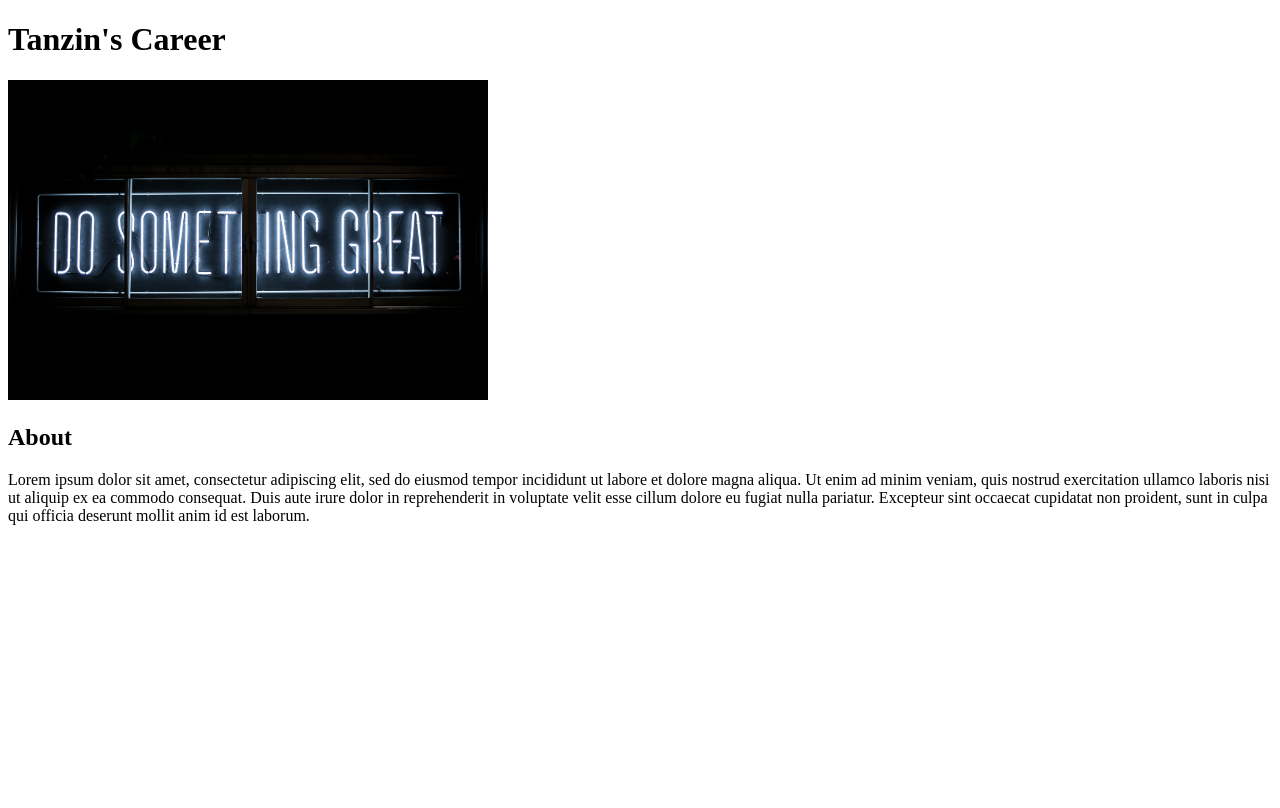
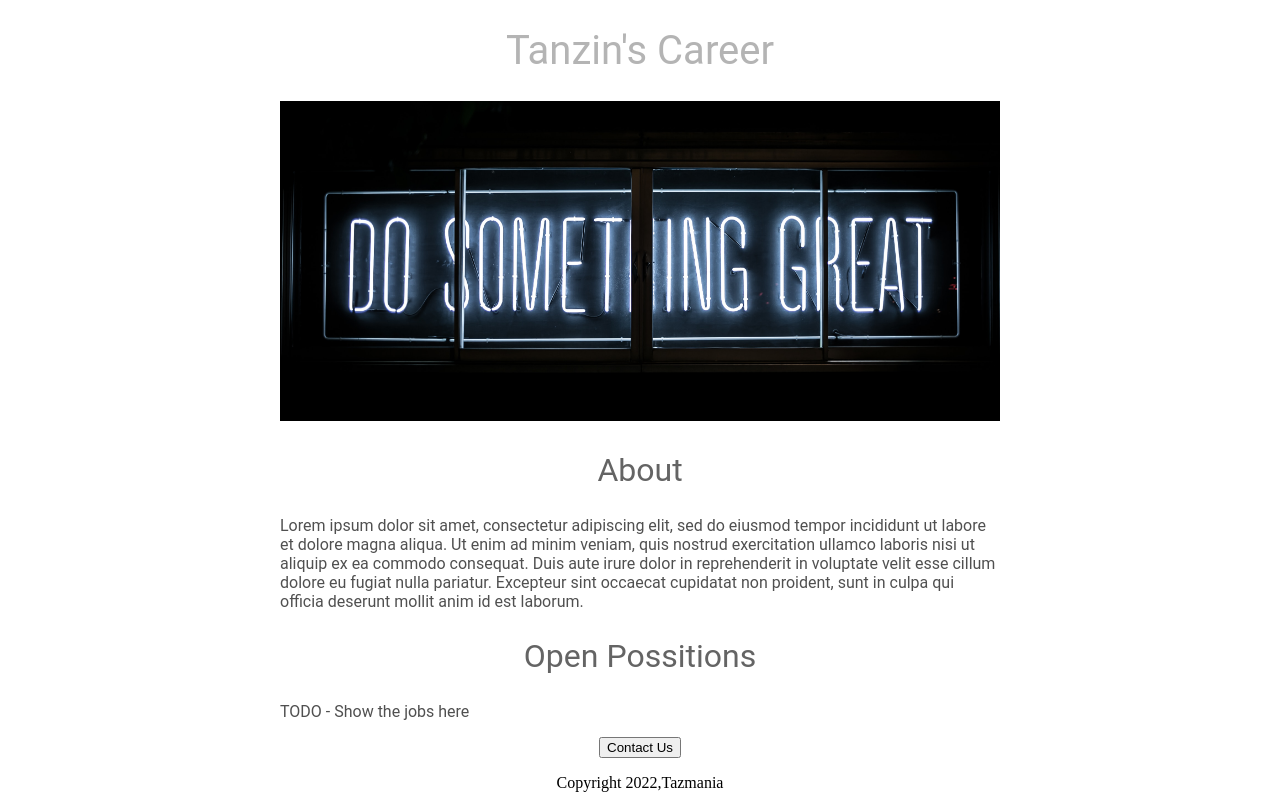
Before and after one commit to tanzin706/Rakib-careers-website-2, a Flask app: page / in a window 1280 px wide. Before the commit the page ends 525 px from the top, so only its background shows below. Run offline with Flask 3, Linux system fonts and the light colour scheme.

Commit message:
Added Html and Css, before bootstrap...

```diff
--- a/templates/home.html
+++ b/templates/home.html
@@ -4,11 +4,49 @@
     <title>
       Rakib Careers
     </title>
+    <style>
+      h1{
+        font-size: 40px;
+        font-family: Roboto;
+        font-weight: normal;
+        text-align: center;
+        color: rgb(180,180,180);
+      }
+      #banner{
+        width: 100%;
+        height: 320px;
+        object-fit: cover;
+      }
+
+      h2{
+        font-family: Roboto;
+        font-size: 32px;
+        color: rgb(100, 100, 100);
+        font-weight: normal;
+        text-align: center;
+      }
+      .bodytext{
+        font-family: Roboto;
+        color: rgb(80, 80, 80);
+      }
+      #container{
+        max-width: 720px;
+        margin: 0 auto 0 auto;
+      }
+    </style>
   </head>
   <body>
-   <h1>Tanzin's Career</h1>
-   <img src="https://rakib-careers-website.rakibali2.repl.co/static/banner.jpg" height="320">
-    <h2>About</h2>
-    <p>Lorem ipsum dolor sit amet, consectetur adipiscing elit, sed do eiusmod tempor incididunt ut labore et dolore magna aliqua. Ut enim ad minim veniam, quis nostrud exercitation ullamco laboris nisi ut aliquip ex ea commodo consequat. Duis aute irure dolor in reprehenderit in voluptate velit esse cillum dolore eu fugiat nulla pariatur. Excepteur sint occaecat cupidatat non proident, sunt in culpa qui officia deserunt mollit anim id est laborum.</p>
+   <div id="container">
+     <h1>Tanzin's Career</h1>
+     <img id="banner" src="https://rakib-careers-website.rakibali2.repl.co/static/banner.jpg" >
+      <h2>About</h2>
+      <p class="bodytext">Lorem ipsum dolor sit amet, consectetur adipiscing elit, sed do eiusmod tempor incididunt ut labore et dolore magna aliqua. Ut enim ad minim veniam, quis nostrud exercitation ullamco laboris nisi ut aliquip ex ea commodo consequat. Duis aute irure dolor in reprehenderit in voluptate velit esse cillum dolore eu fugiat nulla pariatur. Excepteur sint occaecat cupidatat non proident, sunt in culpa qui officia deserunt mollit anim id est laborum.</p>
+      <h2>Open Possitions</h2>
+      <p class="bodytext">TODO - Show the jobs here</p>
+      <div style="text-align:center;">
+      <button>Contact Us</button>
+      <p>Copyright 2022,Tazmania</p>
+      </div>
+    </div>
   </body>
 </html>
```
